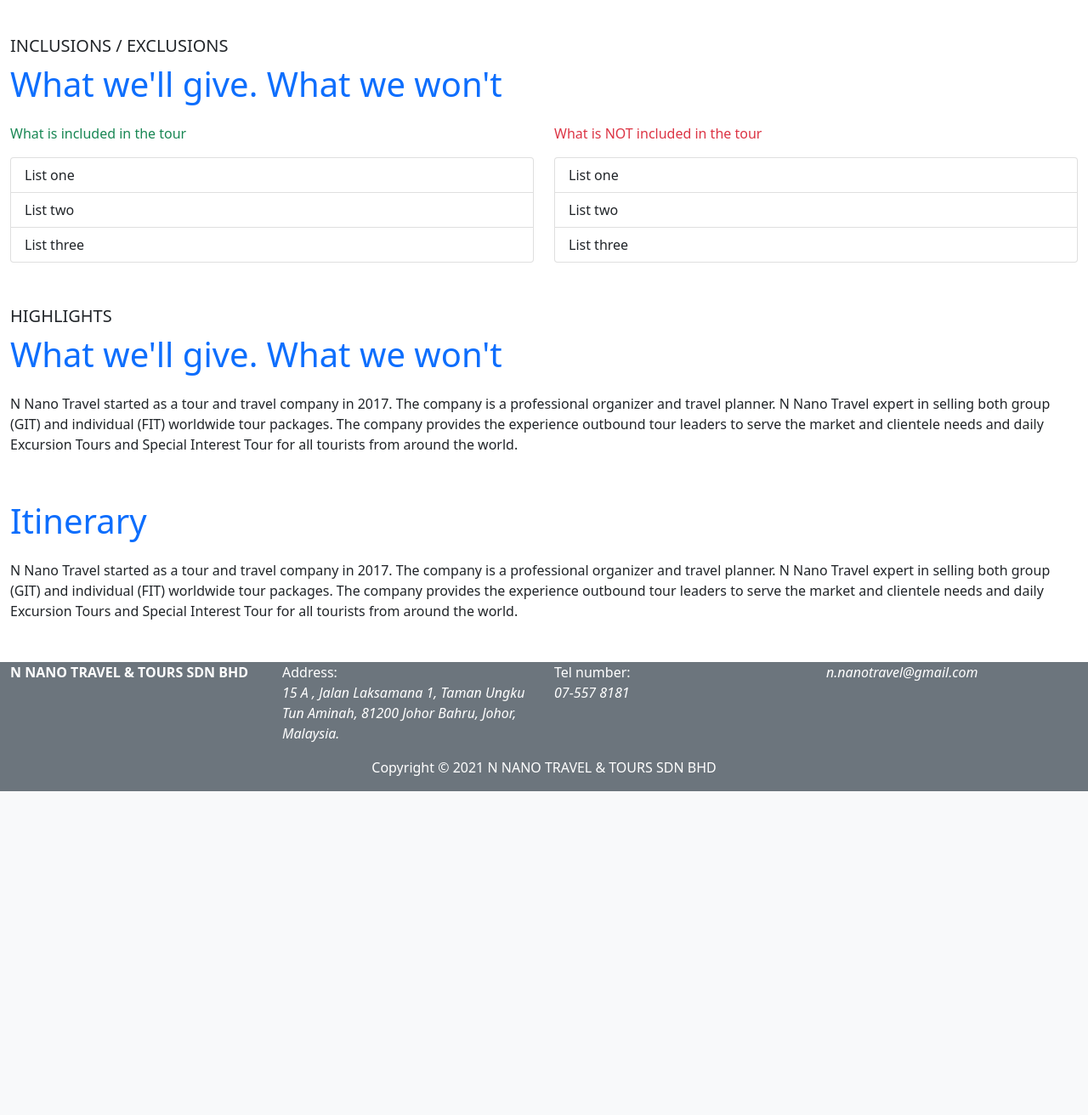
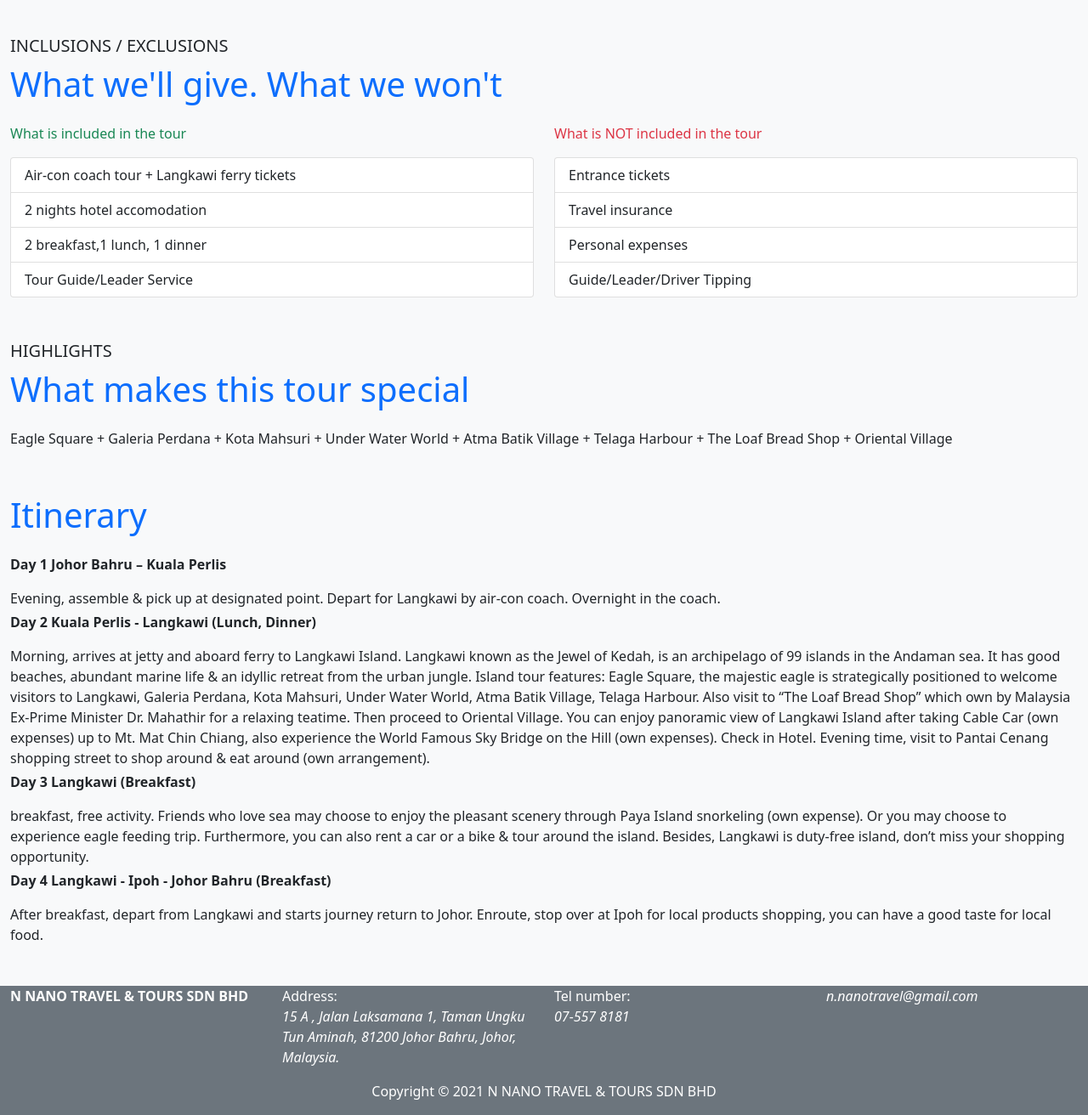
Before and after one commit to VictorDoom022/notMyProjectTravel, a PHP site: page /tourDesc.php?locationID=1 in a window 1280 px wide. Shown: the part 741-2053 px from the top of the page at 85% size. Before the commit the page ends 1672 px from the top, so only its background shows below. Run offline with PHP 8.4, Linux system fonts and the light colour scheme; data comes from the database, SQL or seed files in the repository.

Commit message:
replace dummy data with another dummy data haha & set background color to bg-light

```diff
--- a/views/aboutUs.php
+++ b/views/aboutUs.php
@@ -22,7 +22,7 @@
         }
     </style>
 </head>
-<body>
+<body class="bg-light">
     <!-- start of nav bar section -->
     <?php
         include 'components/navBar.php'
--- a/views/adminPanel.php
+++ b/views/adminPanel.php
@@ -13,7 +13,7 @@ require_once('../functions/connectDB.php');
     <script src="https://cdn.jsdelivr.net/npm/bootstrap@5.0.1/dist/js/bootstrap.bundle.min.js" integrity="sha384-gtEjrD/SeCtmISkJkNUaaKMoLD0//ElJ19smozuHV6z3Iehds+3Ulb9Bn9Plx0x4" crossorigin="anonymous"></script>
     <title>Document</title>
 </head>
-<body>
+<body class="bg-light">
     <div class="container">
         <h1 class="text-center">User Lists</h1>
 
--- a/views/confirmOrder.php
+++ b/views/confirmOrder.php
@@ -28,7 +28,7 @@ if(mysqli_num_rows($result) > 0){
     <style>
     </style>
 </head>
-<body>
+<body class="bg-light">
     <!-- start of nav bar section -->
     <?php
         include 'components/navBar.php'
--- a/views/contactUs.php
+++ b/views/contactUs.php
@@ -22,7 +22,7 @@
         }
     </style>
 </head>
-<body>
+<body class="bg-light">
     <!-- start of nav bar section -->
     <?php
         include 'components/navBar.php'
--- a/views/index.php
+++ b/views/index.php
@@ -22,7 +22,7 @@ require_once('../functions/connectDB.php');
         }
     </style>
 </head>
-<body>
+<body class="bg-light">
     <!-- start of nav bar section -->
     <?php
         include 'components/navBar.php'
--- a/views/login.php
+++ b/views/login.php
@@ -17,7 +17,7 @@
         }
     </style>
 </head>
-<body>
+<body class="bg-light">
    <!-- start of nav bar section -->
     <?php
         include 'components/navBar.php'
--- a/views/orderList.php
+++ b/views/orderList.php
@@ -23,7 +23,7 @@ require_once('../functions/connectDB.php');
         }
     </style>
 </head>
-<body>
+<body class="bg-light">
     <!-- start of nav bar section -->
     <?php
         include 'components/navBar.php'
--- a/views/register.php
+++ b/views/register.php
@@ -17,7 +17,7 @@
         }
     </style>
 </head>
-<body>
+<body class="bg-light">
    <!-- start of nav bar section -->
     <?php
         include 'components/navBar.php'
--- a/views/tourDesc.php
+++ b/views/tourDesc.php
@@ -45,7 +45,7 @@ if(mysqli_num_rows($result) > 0){
         }
     </style>
 </head>
-<body>
+<body class="bg-light">
     <!-- start of nav bar section -->
     <?php
         include 'components/navBar.php'
@@ -95,13 +95,16 @@ if(mysqli_num_rows($result) > 0){
                 <p class="text-success">What is included in the tour</p>
                 <div class="list-group">
                     <div class="list-group-item">
-                        List one
+                        Air-con coach tour + Langkawi ferry tickets
                     </div>
                     <div class="list-group-item">
-                        List two
+                        2 nights hotel accomodation
                     </div>
                     <div class="list-group-item">
-                        List three
+                        2 breakfast,1 lunch, 1 dinner
+                    </div>
+                    <div class="list-group-item">
+                        Tour Guide/Leader Service
                     </div>
                 </div>
             </div>
@@ -110,13 +113,16 @@ if(mysqli_num_rows($result) > 0){
                 <p class="text-danger">What is NOT included in the tour</p>
                 <div class="list-group">
                     <div class="list-group-item">
-                        List one
+                        Entrance tickets
                     </div>
                     <div class="list-group-item">
-                        List two
+                        Travel insurance
                     </div>
                     <div class="list-group-item">
-                        List three
+                        Personal expenses
+                    </div>
+                    <div class="list-group-item">
+                        Guide/Leader/Driver Tipping
                     </div>
                 </div>
             </div>
@@ -127,9 +133,9 @@ if(mysqli_num_rows($result) > 0){
     <!-- start of highlights section -->
     <div class="container-fluid mb-5">
         <p class="sectionTitle text-dark fw-lighter mb-0">HIGHLIGHTS</p>
-        <p class="text-primary sectionDesc">What we'll give. What we won't</p>
+        <p class="text-primary sectionDesc">What makes this tour special</p>
         <p class="text-start">
-            N Nano Travel started as a tour and travel company in 2017. The company is a professional organizer and travel planner. N Nano Travel expert in selling both group (GIT) and individual (FIT) worldwide tour packages. The company provides the experience outbound tour leaders to serve the market and clientele needs and daily Excursion Tours and Special Interest Tour for all tourists from around the world.
+            Eagle Square + Galeria Perdana + Kota Mahsuri + Under Water World + Atma Batik Village + Telaga Harbour + The Loaf Bread Shop + Oriental Village
         </p>
     </div>
     <!-- end of highlights section -->
@@ -137,9 +143,16 @@ if(mysqli_num_rows($result) > 0){
     <!-- start of Itinerary section -->
     <div class="container-fluid mb-5">
         <p class="text-primary sectionDesc">Itinerary</p>
-        <p class="text-start">
-            N Nano Travel started as a tour and travel company in 2017. The company is a professional organizer and travel planner. N Nano Travel expert in selling both group (GIT) and individual (FIT) worldwide tour packages. The company provides the experience outbound tour leaders to serve the market and clientele needs and daily Excursion Tours and Special Interest Tour for all tourists from around the world.
-        </p>
+        <div class="text-start">
+            <p class="fw-bold">Day 1 Johor Bahru – Kuala Perlis</p>
+            Evening, assemble & pick up at designated point. Depart for Langkawi by air-con coach. Overnight in the coach.
+            <p class="fw-bold mt-1">Day 2 Kuala Perlis - Langkawi (Lunch, Dinner) </p>
+            Morning, arrives at jetty and aboard ferry to Langkawi Island. Langkawi known as the Jewel of Kedah, is an archipelago of 99 islands in the Andaman sea. It has good beaches, abundant marine life & an idyllic retreat from the urban jungle. Island tour features: Eagle Square, the majestic eagle is strategically positioned to welcome visitors to Langkawi, Galeria Perdana, Kota Mahsuri, Under Water World, Atma Batik Village, Telaga Harbour. Also visit to “The Loaf Bread Shop” which own by Malaysia Ex-Prime Minister Dr. Mahathir for a relaxing teatime. Then proceed to Oriental Village. You can enjoy panoramic view of Langkawi Island after taking Cable Car (own expenses) up to Mt. Mat Chin Chiang, also experience the World Famous Sky Bridge on the Hill (own expenses). Check in Hotel. Evening time, visit to Pantai Cenang shopping street to shop around & eat around (own arrangement).
+            <p class="fw-bold mt-1">Day 3 Langkawi (Breakfast)</p>
+            breakfast, free activity. Friends who love sea may choose to enjoy the pleasant scenery through Paya Island snorkeling (own expense). Or you may choose to experience eagle feeding trip. Furthermore, you can also rent a car or a bike & tour around the island. Besides, Langkawi is duty-free island, don’t miss your shopping opportunity.
+            <p class="fw-bold mt-1">Day 4 Langkawi - Ipoh - Johor Bahru (Breakfast)</p>
+            After breakfast, depart from Langkawi and starts journey return to Johor. Enroute, stop over at Ipoh for local products shopping, you can have a good taste for local food.
+        </div>
     </div>
     <!-- end of Itinerary section -->
 
```
